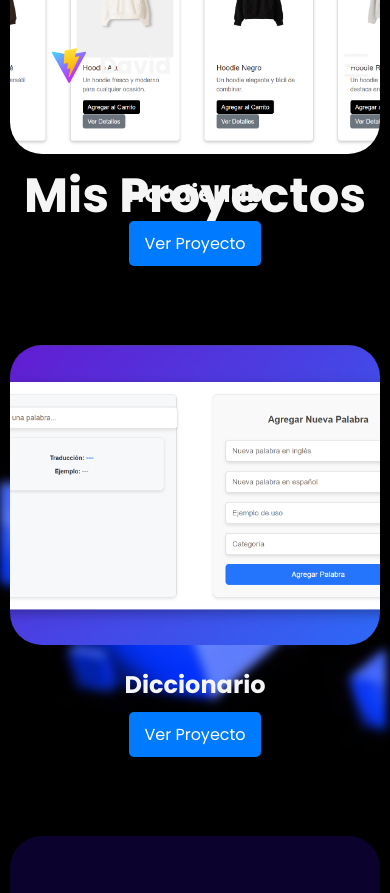
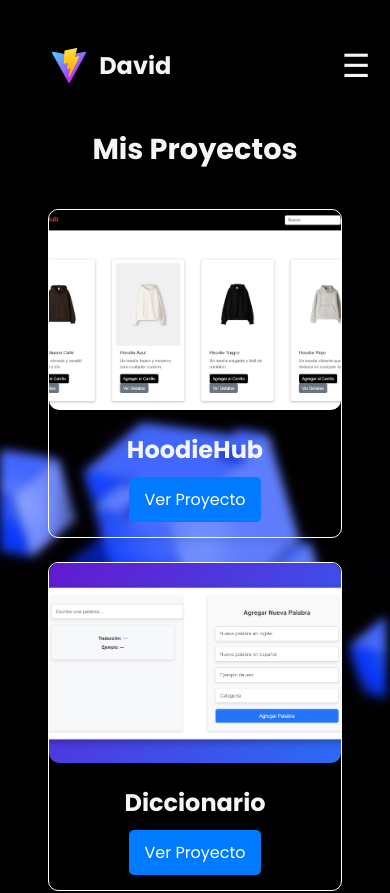
Before and after one commit to dgonzale333/MiPortafolio, a React (Vite) app: page /proyectos in a window 390 px wide. Shown: the top 893 px of the page. Built offline with nearby package versions, Linux system fonts and the light colour scheme.

Commit message:
estilos cambiados en proyectos

```diff
--- a/src/components/pages/Proyects.css
+++ b/src/components/pages/Proyects.css
@@ -1,5 +1,6 @@
+/* ✅ Ajustes generales */
 .img-fullscreenPr {
-  width: 99vw; /* Hace que la imagen se agrande un poco */
+  width: 99vw;
   height: 100vh;
   object-fit: cover;
   position: absolute;
@@ -12,10 +13,10 @@ main {
   flex-direction: column;
   justify-content: center;
   align-items: center;
-  height: 100vh;
   text-align: center;
   position: relative;
   z-index: 1;
+  padding: 2rem;
 }
 
 .projects-container {
@@ -23,33 +24,37 @@ main {
   flex-direction: column;
   justify-content: center;
   align-items: center;
-  height: 100vh;
   text-align: center;
   position: relative;
   z-index: 1;
+  padding: 2rem;
 }
 
 h2 {
-  font-size: 3rem;
-  margin-top: 10rem;
+  font-size: 2.5rem;
+  margin-top: 5rem;
   text-align: center;
 }
 
+/* ✅ Diseño de la cuadrícula de proyectos */
 .projects-grid {
   display: flex;
   flex-wrap: wrap;
-  flex-direction: row;
-  gap: 4rem;
-  margin-top: 25rem;
+  gap: 2rem;
   justify-content: center;
+  margin-top: 3rem;
+  width: 100%;
+  max-width: 1200px;
 }
 
 .project-card {
   background: transparent;
-  border: 1px 1px 1px 1px white;
+  border: 1px solid white;
   border-radius: 10px;
   box-shadow: 0 4px 8px rgba(0, 0, 0, 0.1);
   transition: transform 0.3s ease;
+  width: calc(33.333% - 2rem); /* 3 tarjetas por fila en pantallas grandes */
+  min-width: 250px;
 }
 
 .project-card:hover {
@@ -57,9 +62,9 @@ h2 {
 }
 
 .project-image {
-  width: 95%;
-  height: 300px;
-  border-radius: 2rem;
+  width: 100%;
+  height: 250px;
+  border-radius: 10px;
   object-fit: cover;
 }
 
@@ -91,3 +96,40 @@ h2 {
 .project-info a:hover {
   background-color: #0056b3;
 }
+
+/* ✅ 📱 Ajustes para dispositivos medianos (tabletas) */
+@media (max-width: 1024px) {
+  .projects-grid {
+    gap: 1.5rem;
+    margin-top: 45rem;
+  }
+
+  .project-card {
+    width: calc(50% - 1.5rem); /* 2 tarjetas por fila */
+  }
+
+  h2 {
+    font-size: 2rem;
+    margin-top: 8rem;
+  }
+}
+
+/* ✅ 📱 Ajustes para móviles */
+@media (max-width: 768px) {
+  .projects-grid {
+    flex-direction: column;
+    align-items: center;
+  }
+
+  .project-card {
+    width: 90%; /* Tarjetas de ancho completo */
+  }
+
+  .project-image {
+    height: 200px;
+  }
+
+  h2 {
+    font-size: 1.8rem;
+  }
+}
```
